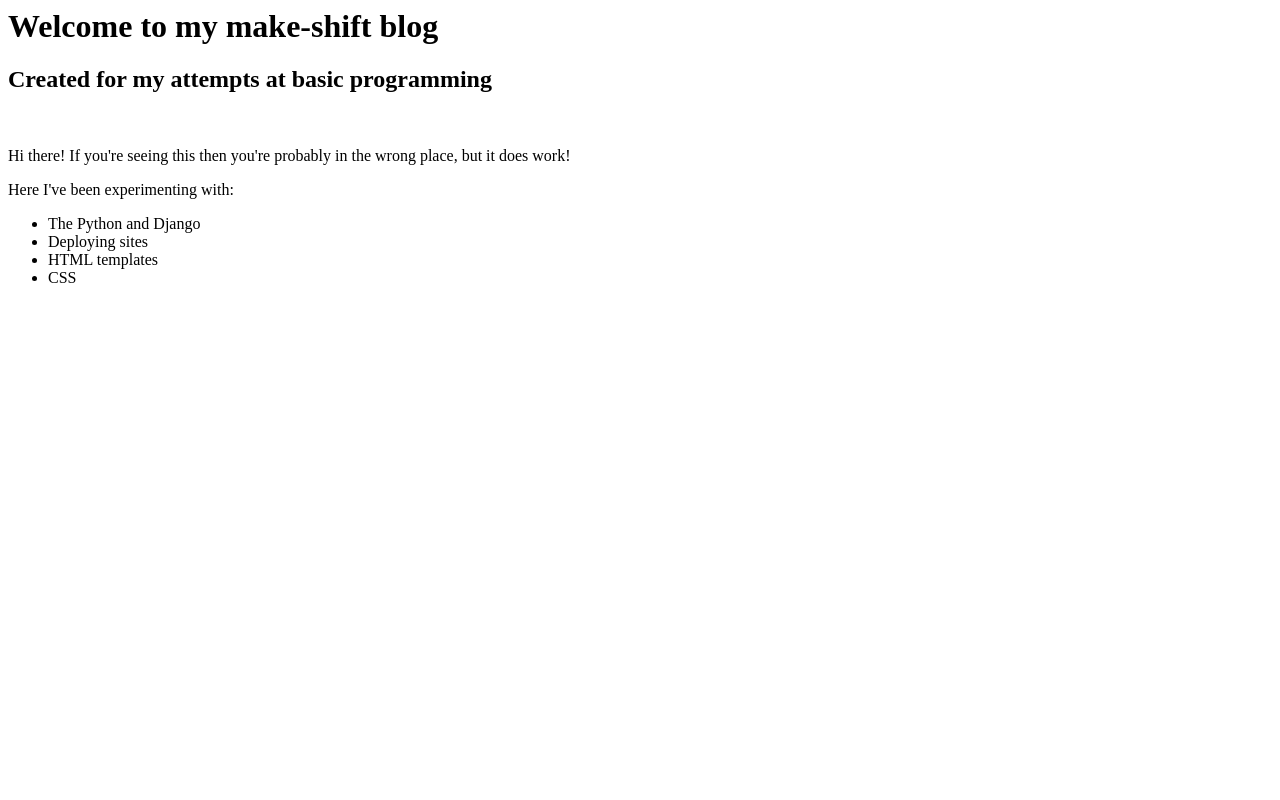
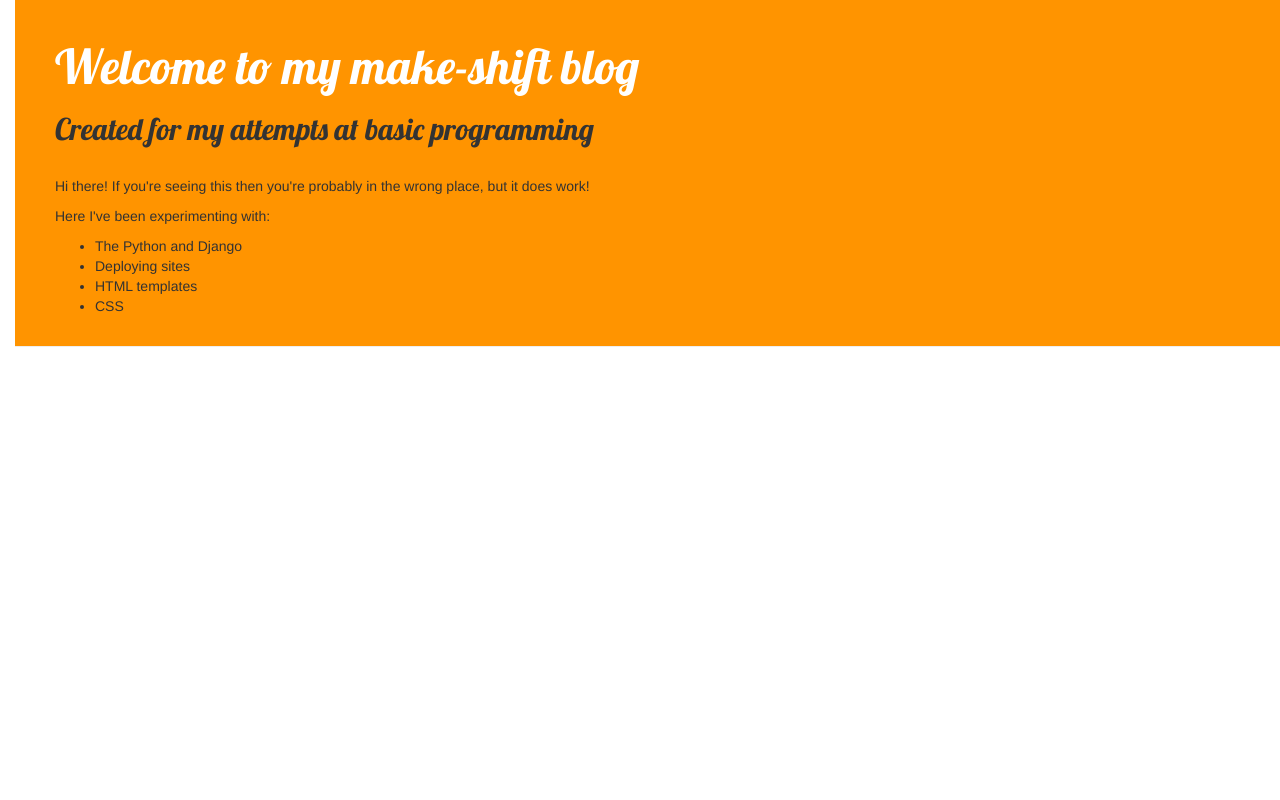
Before and after one commit to christinar13/my-first-blog, a Django app: page / in a window 1280 px wide. Run offline with Django 3.2, Linux system fonts and the light colour scheme; data that the repository does not hold is empty; some libraries are stand-ins or nearby versions.

Commit message:
making pretty css

```diff
--- /dev/null
+++ b/blog/static/css/blog.css
@@ -0,0 +1,59 @@
+h1 a {
+    color: #FCA205;
+}
+h1 {
+    color: #B00120;
+}
+body {
+    padding-left: 15px;
+}
+h1 a {
+    color: #FCA205;
+    font-family: 'Lobster';
+}
+.page-header {
+    background-color: #ff9400;
+    margin-top: 0;
+    padding: 20px 20px 20px 40px;
+}
+
+.page-header h1, .page-header h1 a, .page-header h1 a:visited, .page-header h1 a:active {
+    color: #ffffff;
+    font-size: 36pt;
+    text-decoration: none;
+}
+
+.content {
+    margin-left: 40px;
+}
+
+h1, h2, h3, h4 {
+    font-family: 'Lobster', cursive;
+}
+
+.date {
+    color: #828282;
+}
+
+.save {
+    float: right;
+}
+
+.post-form textarea, .post-form input {
+    width: 100%;
+}
+
+.top-menu, .top-menu:hover, .top-menu:visited {
+    color: #ffffff;
+    float: right;
+    font-size: 26pt;
+    margin-right: 20px;
+}
+
+.post {
+    margin-bottom: 70px;
+}
+
+.post h1 a, .post h1 a:visited {
+    color: #000000;
+}
--- a/blog/templates/blog/post_list.html
+++ b/blog/templates/blog/post_list.html
@@ -1,10 +1,15 @@
+{% load staticfiles %}
 <html>
 	<head>
+		<link rel="stylesheet" href="//maxcdn.bootstrapcdn.com/bootstrap/3.2.0/css/bootstrap.min.css">
+		<link rel="stylesheet" href="//maxcdn.bootstrapcdn.com/bootstrap/3.2.0/css/bootstrap-theme.min.css">
+		<link rel="stylesheet" href="{% static 'css/blog.css' %}">
+		<link href="http://fonts.googleapis.com/css?family=Lobster&subset=latin,latin-ext" rel="stylesheet" type="text/css">
 		<title>Christina's blog</title>
 	</head>
 
 	<body>
-		<div>
+		<div class="page-header">
 			<h1>Welcome to my make-shift blog</h1>
 			<h2>Created for my attempts at basic programming</h2>
 			<br />
@@ -12,8 +17,11 @@
     		<p> Here I've been experimenting with:</p>
     		<ul><li>The Python and Django</li><li>Deploying sites</li><li>HTML templates</li><li>CSS</li>
     	</div>
-    	{% for post in posts %}
-  			<div>
+    	<div class="content container">
+   			<div class="row">
+        	<div class="col-md-8">
+            {% for post in posts %}
+  			<div class="post">
         		<p>published: {{ post.published_date }}</p>
         		<h1><a href="">{{ post.title }}</a></h1>
         		<p>{{ post.text|linebreaks }}</p>
```
